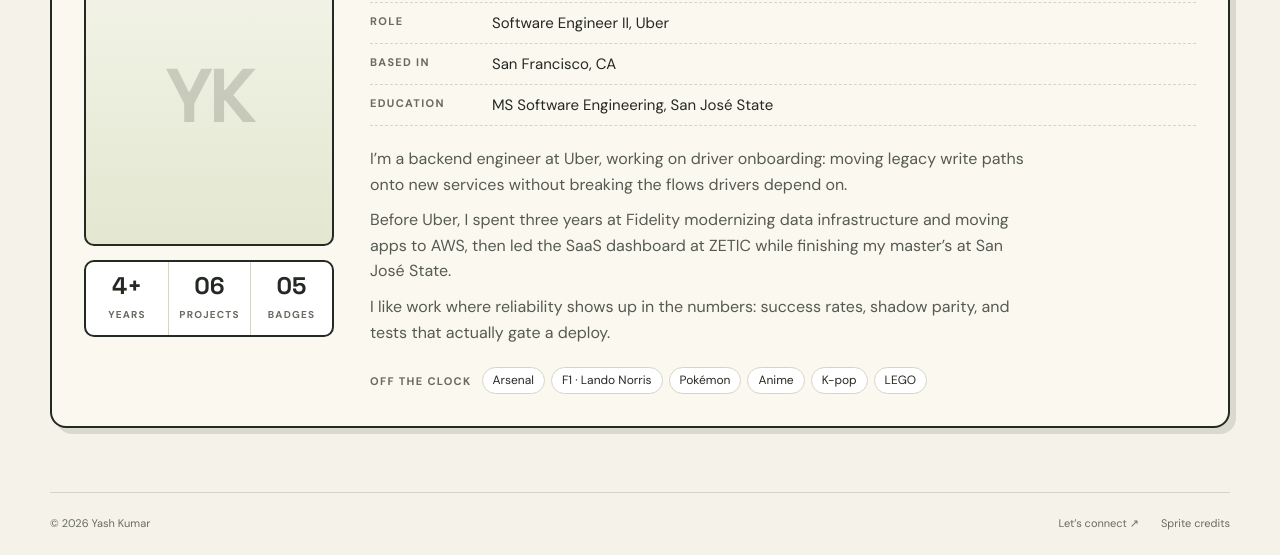
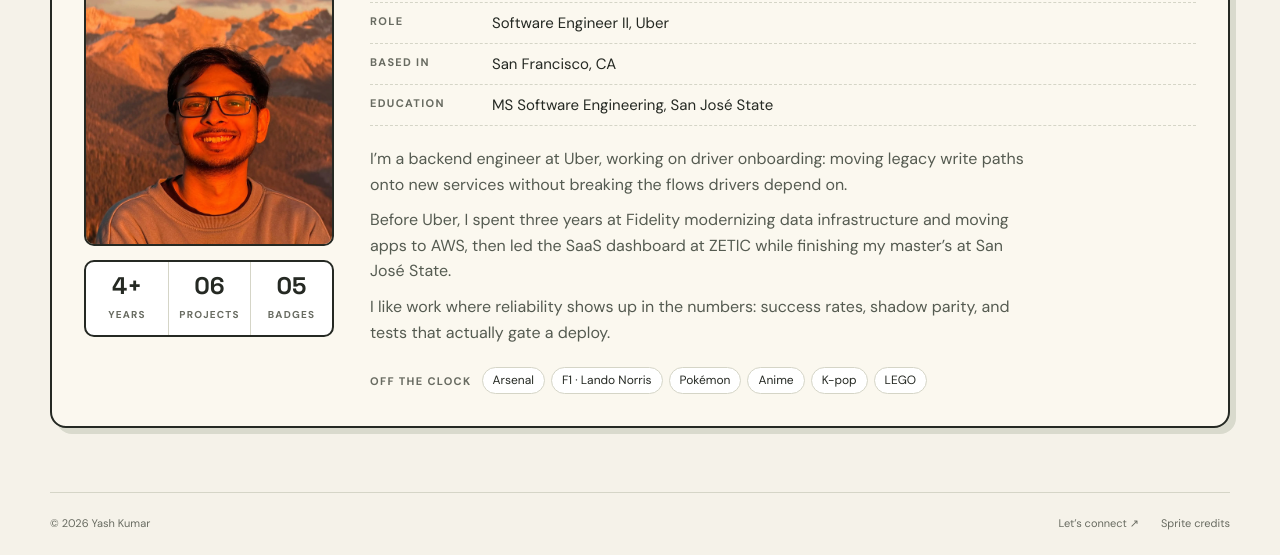
Before and after one commit to yashKumar2412/Portfolio, a plain HTML site: page index.html in a window 1280 px wide. Shown: the part 1489-2044 px from the top of the page. Drawn offline with Linux system fonts and the light colour scheme.

Commit message:
Add photo to the About trainer card
Co-Authored-By: Claude Opus 5.5 <noreply@anthropic.com>

```diff
--- a/index.html
+++ b/index.html
@@ -83,9 +83,7 @@
         <div class="tc-body">
           <div class="tc-side">
             <div class="tc-photo">
-              <!-- To use a photo, add it to assets/ and replace the span below with:
-                   <img src="assets/photo.jpg" alt="Yash Kumar" width="500" height="600"> -->
-              <span class="tc-initials" aria-hidden="true">YK</span>
+              <img src="assets/photo.jpeg" alt="Yash Kumar smiling, with sunlit mountains behind him" width="1512" height="1512" loading="lazy" decoding="async">
             </div>
             <div class="tc-stats">
               <div><strong>4+</strong><span>Years</span></div>
--- a/style.css
+++ b/style.css
@@ -229,7 +229,7 @@ mark{background:#e2ec86;color:inherit;border-radius:2px;padding:0 2px;-webkit-bo
 .tc-head span:last-child{color:var(--lime)}
 .tc-body{display:grid;grid-template-columns:250px minmax(0,1fr);gap:36px;padding:28px 32px 32px}
 .tc-photo{display:grid;place-items:center;aspect-ratio:5 / 6;border:2px solid var(--ink);border-radius:10px;overflow:hidden;background:linear-gradient(#f4f5ea,#e3e7d0)}
-.tc-photo img{display:block;width:100%;height:100%;object-fit:cover}
+.tc-photo img{display:block;width:100%;height:100%;object-fit:cover;object-position:53% 50%}
 .tc-initials{font:700 76px/1 var(--display);letter-spacing:-4px;color:#2529232e}
 .tc-stats{display:grid;grid-template-columns:repeat(3,1fr);margin-top:14px;border:2px solid var(--ink);border-radius:10px;overflow:hidden;background:#fff}
 .tc-stats div{padding:10px 4px 9px;text-align:center}
```
Also changed, not shown: assets/photo.jpeg (added).
